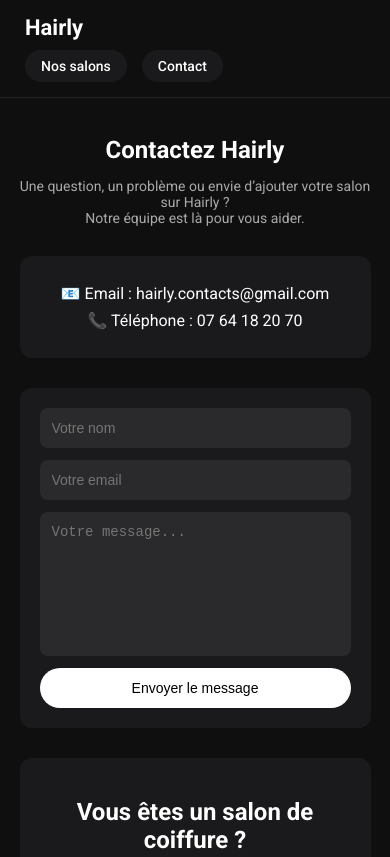
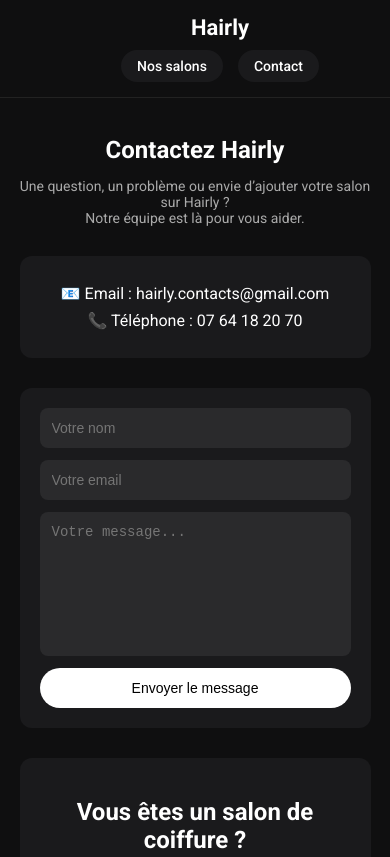
Before and after one commit to adenkarahodzic15/Hairly, a website: page public/contact.html in a window 390 px wide. Shown: the top 857 px of the page. Drawn offline with Linux system fonts and the light colour scheme.

Commit message:
fix contact navbar + responsive

```diff
--- a/public/contact.html
+++ b/public/contact.html
@@ -32,13 +32,20 @@
   z-index:1000;
 }
 
+/* LOGO CLIQUABLE */
 .logo{
   font-size:26px;
   font-weight:700;
   color:white;
+  text-decoration:none;
+  cursor:pointer;
 }
 
+/* MENU CENTRÉ */
 .menu{
+  position:absolute;
+  left:50%;
+  transform:translateX(-50%);
   display:flex;
   gap:15px;
 }
@@ -154,17 +161,21 @@
 
 .navbar{
   flex-direction:column;
-  align-items:flex-start;
+  align-items:center;
   gap:10px;
+}
+
+/* menu reste centré propre */
+.menu{
+  position:static;
+  transform:none;
+  justify-content:center;
+  flex-wrap:wrap;
+  width:100%;
 }
 
 .logo{
   font-size:22px;
-}
-
-.menu{
-  width:100%;
-  flex-wrap:wrap;
 }
 
 h1{
@@ -183,7 +194,9 @@
 <body>
 
 <div class="navbar">
-  <div class="logo">Hairly</div>
+  <!-- LOGO CLIQUABLE -->
+  <a href="index.html" class="logo">Hairly</a>
+
   <div class="menu">
     <a href="salons.html">Nos salons</a>
     <a href="contact.html">Contact</a>
```
